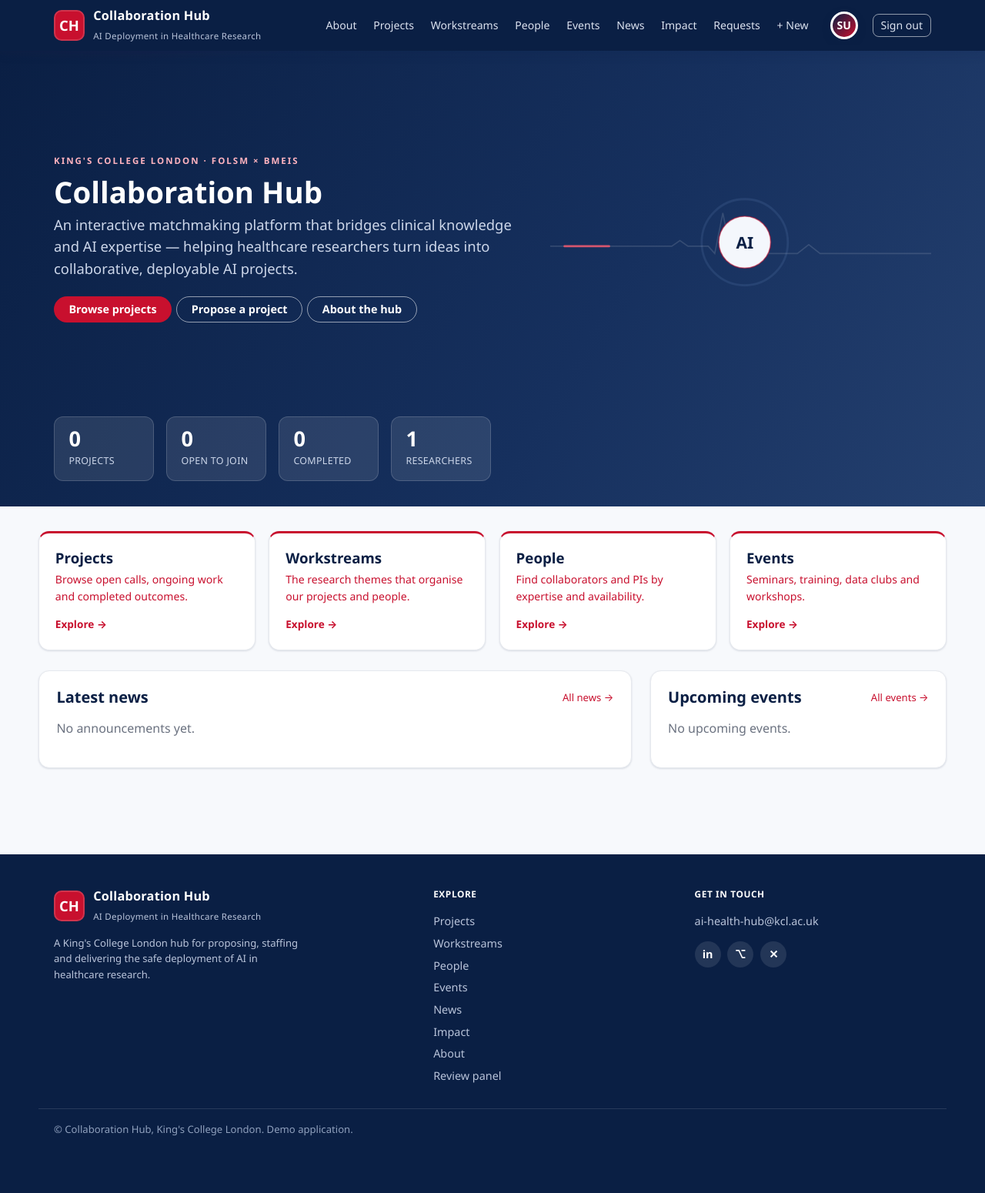
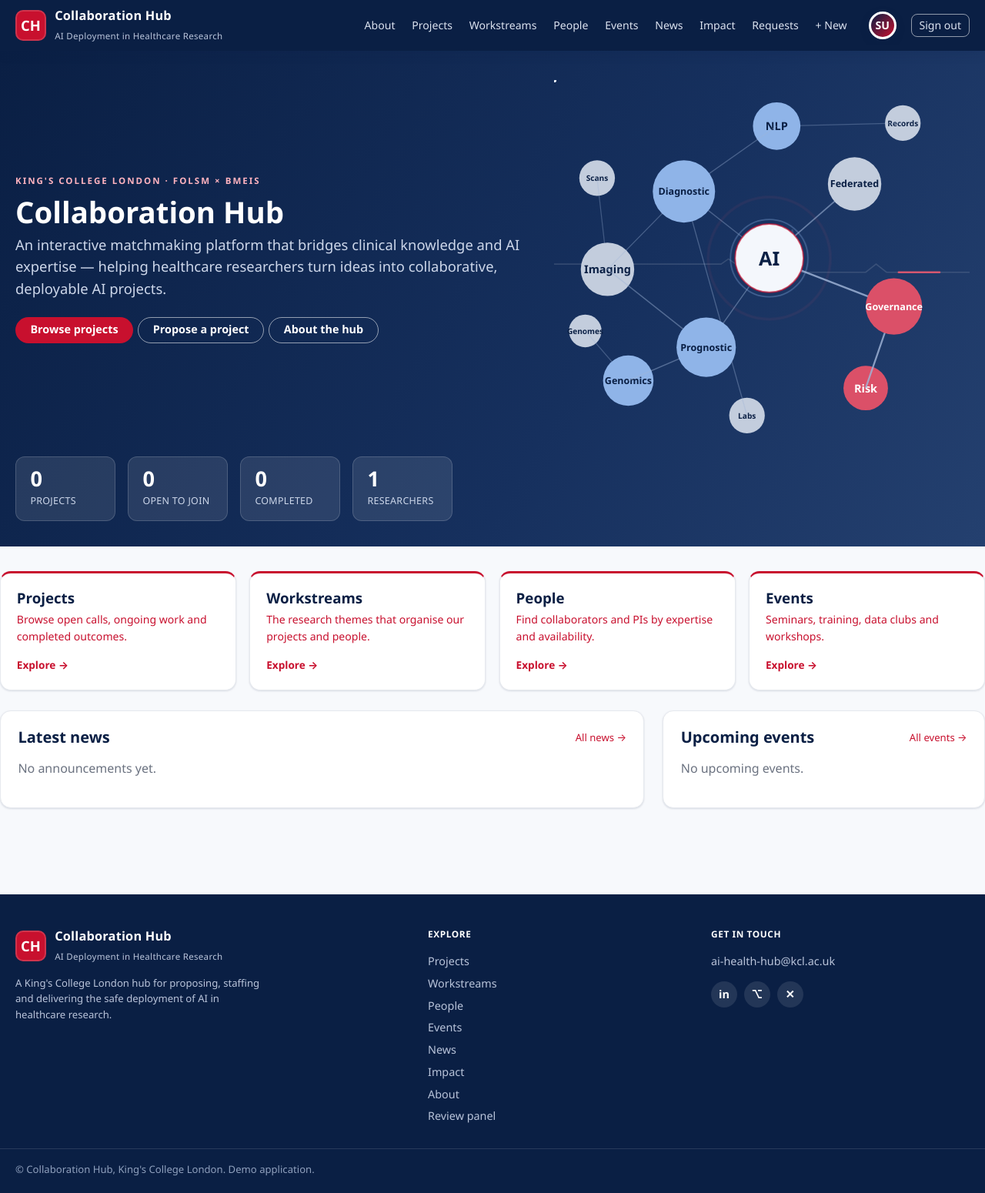
Before and after one commit to LCanas/ResearchHub, a Flask app: page / in a window 1280 px wide. Shown: the whole page at 77% size. Before the commit the page ends 1476 px from the top, so only its background shows below. Run offline with Flask 3, Linux system fonts and the light colour scheme; the visitor is signed in with stand-in values (Sample User, id 1); data comes from the database, SQL or seed files in the repository; data that the repository does not hold is empty.

Commit message:
New image for webpage cover - updated.

```diff
--- a/hub/static/css/style.css
+++ b/hub/static/css/style.css
@@ -21,7 +21,7 @@
   --shadow-lg: 0 12px 34px rgba(10, 31, 68, .16);
   --radius: 14px;
   --radius-sm: 9px;
-  --maxw: 1180px;
+  --maxw: 1400px;
   --font: "Segoe UI", system-ui, -apple-system, Roboto, Helvetica, Arial, sans-serif;
 }
 
@@ -392,15 +392,21 @@
 .hero-net .bio { stroke: rgba(255,255,255,.13); }
 .hero-net .bio-sweep { stroke-dasharray: 55 940; opacity: .8;
   animation: bioSweep 3.4s linear infinite; }
+.hero-net .edge { stroke: #9fb4d6; stroke-width: 1.3; stroke-opacity: .32; fill: none; }
+.hero-net.anim .bub.show .edge { animation: edgeFlash 1s ease; }
+@keyframes edgeFlash { 0% { stroke-opacity: .95; stroke-width: 2.6; } 100% { stroke-opacity: .32; stroke-width: 1.3; } }
+.hero-net .orb { filter: drop-shadow(0 5px 9px rgba(6,18,42,.5)); }
 .hero-net .net-label { text-anchor: middle; dominant-baseline: central;
-  font-family: "Segoe UI", system-ui, sans-serif; font-size: 12px; font-weight: 700; fill: #0a1f44; }
-.hero-net .net-label.sm { font-size: 10.5px; }
+  font-family: "Segoe UI", system-ui, sans-serif; font-size: 15px; font-weight: 700; fill: #0a1f44; }
+.hero-net .net-label.sm { font-size: 13px; }
+.hero-net .net-label.xs { font-size: 10.5px; }
 .hero-net .net-label.w { fill: #ffffff; }
 .hero-net .net-ai { text-anchor: middle; dominant-baseline: central;
-  font-family: "Segoe UI", system-ui, sans-serif; font-size: 20px; font-weight: 800; fill: #0a1f44; }
+  font-family: "Segoe UI", system-ui, sans-serif; font-size: 26px; font-weight: 800; fill: #0a1f44; }
 
 @media (prefers-reduced-motion: reduce) {
   .hero-net.anim .bub, .hero-net.anim .core { opacity: 1; }
+  .hero-net .flow { display: none; }
   .hero-net .pulse, .hero-net .bio-sweep, .svg-node, .svg-ecg, .svg-ring { animation: none; opacity: 0; }
 }
 .quick-grid { display: grid; grid-template-columns: repeat(auto-fit, minmax(220px,1fr)); gap: 1.1rem; }
--- a/hub/static/js/main.js
+++ b/hub/static/js/main.js
@@ -64,8 +64,9 @@
   var net = document.querySelector(".hero-net");
   if (net && !reduce) {
     net.classList.add("anim");
-    var nodes = net.querySelectorAll(".core, .bub"); // document order: mids, then leaves
-    var STAGGER = 240, HOLD = 3600, GAP = 1000;
+    // document order = flow order: data → topics → concepts → outcome
+    var nodes = net.querySelectorAll(".bub");
+    var STAGGER = 180, HOLD = 3200, GAP = 1000;
     function build() {
       nodes.forEach(function (n, idx) {
         setTimeout(function () { n.classList.add("show"); }, idx * STAGGER);
--- a/hub/templates/home.html
+++ b/hub/templates/home.html
@@ -23,72 +23,86 @@
       {#      Backbone stays present; outer topics emerge & fade. #}
       {#      Transparent background so it blends into the banner. ---- #}
       <div class="home-hero-art">
-        <svg class="hero-net" viewBox="0 0 470 390" role="img"
-             aria-label="Healthcare topics feeding into diagnostic and prognostic concepts, linked to a central AI hub, over an ECG trace">
-          {# biosignal (ECG) running behind the AI hub #}
-          <path class="bio" fill="none" stroke-width="1.6"
-                d="M0 205 H150 l10 -7 l10 7 H195 l8 9 l10 -50 l10 50 H305 l14 -11 l14 11 H470"/>
-          <path class="bio-sweep" fill="none" stroke="#ff5a6e" stroke-width="2.6" stroke-linecap="round"
-                d="M0 205 H150 l10 -7 l10 7 H195 l8 9 l10 -50 l10 50 H305 l14 -11 l14 11 H470"/>
+        <svg class="hero-net" viewBox="0 0 560 480" role="img"
+             aria-label="A network of data sources, topics and concepts converging on a central AI hub that drives better care, over an ECG trace">
+          {# biosignal (ECG) behind the AI hub #}
+          <path class="bio" fill="none" stroke-width="1.7"
+                d="M0 248 H225 l10 -7 l10 7 H300 l9 11 l12 -58 l12 58 H420 l14 -11 l14 11 H560"/>
+          <path class="bio-sweep" fill="none" stroke="#ff5a6e" stroke-width="2.8" stroke-linecap="round"
+                d="M0 248 H225 l10 -7 l10 7 H300 l9 11 l12 -58 l12 58 H420 l14 -11 l14 11 H560"/>
 
           {# pulsing vital-sign rings from the AI hub #}
-          <circle class="pulse"  cx="240" cy="200" r="32" fill="none" stroke="#ff5a6e" stroke-width="2"/>
-          <circle class="pulse pulse2" cx="240" cy="200" r="32" fill="none" stroke="#8fb4e8" stroke-width="1.6"/>
+          <circle class="pulse"  cx="290" cy="240" r="46" fill="none" stroke="#ff5a6e" stroke-width="2"/>
+          <circle class="pulse pulse2" cx="290" cy="240" r="46" fill="none" stroke="#8fb4e8" stroke-width="1.6"/>
 
-          {# ---- Mid concepts: always present, link to AI ---- #}
-          <g class="core" style="--dur:5s;animation-delay:0s">
-            <line x1="240" y1="200" x2="156" y2="130" stroke="rgba(143,180,232,.5)" stroke-width="1.6"/>
-            <circle cx="156" cy="130" r="34" fill="rgba(143,180,232,.94)"/>
-            <text x="156" y="130" class="net-label sm">Diagnostic</text>
+          {# ===== data sources (revealed first) ===== #}
+          <g class="bub"><circle cx="58" cy="132" r="24" fill="#c3cddd"/><text x="58" y="132" class="net-label xs">Scans</text></g>
+          <g class="bub"><circle cx="470" cy="58" r="24" fill="#c3cddd"/><text x="470" y="58" class="net-label xs">Records</text></g>
+          <g class="bub"><circle cx="42" cy="338" r="22" fill="#c3cddd"/><text x="42" y="338" class="net-label xs">Genomes</text></g>
+          <g class="bub"><circle cx="260" cy="452" r="24" fill="#c3cddd"/><text x="260" y="452" class="net-label xs">Labs</text></g>
+
+          {# ===== topics ===== #}
+          <g class="bub">
+            <line class="edge" x1="58" y1="132" x2="72" y2="255"/>
+            <circle class="flow" r="2.8" fill="#eaf1fc"><animateMotion dur="2.6s" repeatCount="indefinite" path="M58,132 L72,255"/></circle>
+            <circle cx="72" cy="255" r="36" fill="#c3cddd"/><text x="72" y="255" class="net-label">Imaging</text>
           </g>
-          <g class="core" style="--dur:6s;animation-delay:.8s">
-            <line x1="240" y1="200" x2="150" y2="278" stroke="rgba(143,180,232,.5)" stroke-width="1.6"/>
-            <circle cx="150" cy="278" r="34" fill="rgba(143,180,232,.94)"/>
-            <text x="150" y="278" class="net-label sm">Prognostic</text>
+          <g class="bub">
+            <line class="edge" x1="470" y1="58" x2="300" y2="62"/>
+            <circle class="flow" r="2.8" fill="#eaf1fc"><animateMotion dur="2.4s" repeatCount="indefinite" path="M470,58 L300,62"/></circle>
+            <circle cx="300" cy="62" r="32" fill="#8fb4e8"/><text x="300" y="62" class="net-label">NLP</text>
           </g>
-          <g class="core" style="--dur:5.5s;animation-delay:1.5s">
-            <line x1="240" y1="200" x2="352" y2="148" stroke="rgba(198,208,224,.5)" stroke-width="1.6"/>
-            <circle cx="352" cy="148" r="32" fill="rgba(198,208,224,.94)"/>
-            <text x="352" y="148" class="net-label sm">Federated</text>
+          <g class="bub">
+            <line class="edge" x1="42" y1="338" x2="100" y2="405"/>
+            <circle class="flow" r="2.8" fill="#eaf1fc"><animateMotion dur="2.8s" repeatCount="indefinite" path="M42,338 L100,405"/></circle>
+            <circle cx="100" cy="405" r="34" fill="#8fb4e8"/><text x="100" y="405" class="net-label sm">Genomics</text>
           </g>
-          <g class="core" style="--dur:6.5s;animation-delay:.4s">
-            <line x1="240" y1="200" x2="346" y2="282" stroke="rgba(224,82,104,.5)" stroke-width="1.6"/>
-            <circle cx="346" cy="282" r="34" fill="rgba(224,82,104,.94)"/>
-            <text x="346" y="282" class="net-label sm w">Governance</text>
+          <g class="bub">
+            <circle cx="420" cy="415" r="30" fill="#db5068"/><text x="420" y="415" class="net-label w">Risk</text>
           </g>
 
-          {# ---- Outer topics: emerge & disappear, feed the mid concepts ---- #}
-          <g class="bub" style="--dur:8s;animation-delay:0s">
-            <line x1="50" y1="204" x2="156" y2="130" stroke="rgba(198,208,224,.38)" stroke-width="1.3"/>
-            <line x1="50" y1="204" x2="150" y2="278" stroke="rgba(198,208,224,.38)" stroke-width="1.3"/>
-            <circle cx="50" cy="204" r="30" fill="rgba(198,208,224,.92)"/>
-            <text x="50" y="204" class="net-label">Imaging</text>
+          {# ===== concepts (edges in + edge to AI + flowing dot) ===== #}
+          <g class="bub">
+            <line class="edge" x1="72" y1="255" x2="175" y2="150"/>
+            <line class="edge" x1="300" y1="62" x2="175" y2="150"/>
+            <line class="edge" x1="260" y1="452" x2="175" y2="150"/>
+            <line class="edge" x1="175" y1="150" x2="290" y2="240"/>
+            <circle class="flow" r="2.6" fill="#eaf1fc"><animateMotion dur="3s" repeatCount="indefinite" path="M260,452 L175,150"/></circle>
+            <circle class="flow" r="3" fill="#eaf1fc"><animateMotion dur="2.4s" repeatCount="indefinite" path="M175,150 L290,240"/></circle>
+            <circle cx="175" cy="150" r="42" fill="#8fb4e8"/><text x="175" y="150" class="net-label sm">Diagnostic</text>
           </g>
-          <g class="bub" style="--dur:7s;animation-delay:2.5s">
-            <line x1="170" y1="48" x2="156" y2="130" stroke="rgba(143,180,232,.38)" stroke-width="1.3"/>
-            <circle cx="170" cy="48" r="28" fill="rgba(143,180,232,.92)"/>
-            <text x="170" y="48" class="net-label">Genomics</text>
+          <g class="bub">
+            <line class="edge" x1="72" y1="255" x2="205" y2="360"/>
+            <line class="edge" x1="100" y1="405" x2="205" y2="360"/>
+            <line class="edge" x1="205" y1="360" x2="290" y2="240"/>
+            <circle class="flow" r="3" fill="#eaf1fc"><animateMotion dur="2.7s" repeatCount="indefinite" path="M205,360 L290,240"/></circle>
+            <circle cx="205" cy="360" r="40" fill="#8fb4e8"/><text x="205" y="360" class="net-label sm">Prognostic</text>
           </g>
-          <g class="bub" style="--dur:6.5s;animation-delay:1.2s">
-            <line x1="150" y1="358" x2="150" y2="278" stroke="rgba(224,82,104,.4)" stroke-width="1.3"/>
-            <circle cx="150" cy="358" r="26" fill="rgba(224,82,104,.94)"/>
-            <text x="150" y="358" class="net-label w">Risk</text>
+          <g class="bub">
+            <line class="edge" x1="405" y1="140" x2="290" y2="240"/>
+            <circle class="flow" r="3" fill="#eaf1fc"><animateMotion dur="2.9s" repeatCount="indefinite" path="M405,140 L290,240"/></circle>
+            <circle cx="405" cy="140" r="36" fill="#c3cddd"/><text x="405" y="140" class="net-label sm">Federated</text>
           </g>
-          <g class="bub" style="--dur:7.5s;animation-delay:3.2s">
-            <line x1="424" y1="82" x2="352" y2="148" stroke="rgba(198,208,224,.38)" stroke-width="1.3"/>
-            <circle cx="424" cy="82" r="26" fill="rgba(198,208,224,.92)"/>
-            <text x="424" y="82" class="net-label">NLP</text>
-          </g>
-          <g class="bub" style="--dur:9s;animation-delay:1.8s">
-            <line x1="428" y1="326" x2="346" y2="282" stroke="rgba(143,180,232,.38)" stroke-width="1.3"/>
-            <circle cx="428" cy="326" r="30" fill="rgba(143,180,232,.92)"/>
-            <text x="428" y="326" class="net-label">Patients</text>
+          <g class="bub">
+            <line class="edge" x1="420" y1="415" x2="458" y2="305"/>
+            <line class="edge" x1="458" y1="305" x2="290" y2="240"/>
+            <circle class="flow" r="3" fill="#eaf1fc"><animateMotion dur="3.1s" repeatCount="indefinite" path="M458,305 L290,240"/></circle>
+            <circle cx="458" cy="305" r="38" fill="#db5068"/><text x="458" y="305" class="net-label sm w">Governance</text>
           </g>
 
-          {# ---- Central AI hub (always visible) ---- #}
-          <circle cx="240" cy="200" r="32" fill="#f4f7fc"/>
-          <circle cx="240" cy="200" r="32" fill="none" stroke="rgba(200,16,46,.55)" stroke-width="1.5"/>
-          <text x="240" y="200" class="net-ai">AI</text>
+          {# ===== outcome (revealed last) ===== #}
+          <g class="bub">
+            <line class="edge" x1="290" y1="240" x2="478" y2="215"/>
+            <circle class="flow" r="3.4" fill="#ffd0d8"><animateMotion dur="2.2s" repeatCount="indefinite" path="M290,240 L478,215"/></circle>
+            <circle cx="478" cy="215" r="44" fill="#a9c9f2"/>
+            <circle cx="478" cy="215" r="44" fill="none" stroke="rgba(200,16,46,.55)" stroke-width="1.8"/>
+            <text text-anchor="middle" class="net-label sm"><tspan x="478" y="210">Better</tspan><tspan x="478" y="226">care</tspan></text>
+          </g>
+
+          {# ===== central AI hub (always visible, on top) ===== #}
+          <circle cx="290" cy="240" r="46" fill="#f4f7fc"/>
+          <circle cx="290" cy="240" r="46" fill="none" stroke="rgba(200,16,46,.65)" stroke-width="2"/>
+          <text x="290" y="240" class="net-ai">AI</text>
         </svg>
       </div>
     </div>
```
